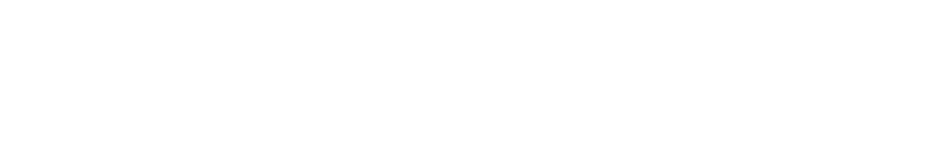
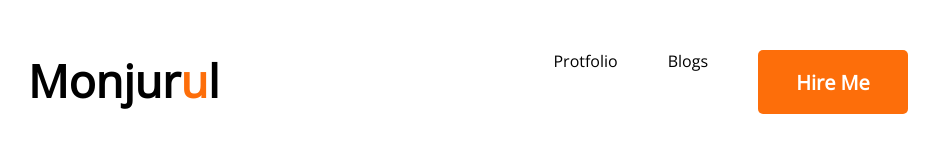
Before and after one commit to monjurulhaque64/web-protfolio, a plain HTML site: page index.html in a window 1280 px wide. Shown: the whole page, without its empty margins (172-1111 px from the left). Drawn offline with nearby package versions, Linux system fonts and the light colour scheme.

Commit message:
3rd edit

```diff
--- a/index.html
+++ b/index.html
@@ -6,8 +6,24 @@
     <meta name="viewport" content="width=device-width, initial-scale=1.0">
     <title>Protfolio</title>
     <link rel="stylesheet" href="style/style.css">
+    <link rel="preconnect" href="https://fonts.googleapis.com"><link rel="preconnect" href="https://fonts.gstatic.com" crossorigin><link href="https://fonts.googleapis.com/css2?family=Open+Sans&display=swap" rel="stylesheet">
 </head>
 <body>
+    <header>
+        <nav>
+            <h3 class="nav-title">Monjur<span class="text-primary">u</span>l</h3>
+            <ul>
+                <li>Protfolio</li>
+                <li>Blogs</li>
+                <li><button class="btn-primary">Hire Me</button></li>
+            </ul>
+        </nav>
+    </header>
+    <main>
 
+    </main>
+    <footer>
+
+    </footer>
 </body>
 </html>
--- a/style/style.css
+++ b/style/style.css
@@ -0,0 +1,40 @@
+*{
+    margin: 0;
+    font-family: 'Open Sans', sans-serif;
+}
+/* Header and Navigation styles */
+nav{
+    display: flex;
+    justify-content: space-between;
+    margin: 50px 200px;
+}
+nav ul{
+    display: flex;
+
+}
+nav li{
+    list-style: none;
+    margin-left: 50px;
+}
+.nav-title{
+    font-size: 45px;
+    font-weight: 800;
+}
+.text-primary{
+    color: #FD6E0A;
+}
+.btn-primary{
+    width: 150px;
+    height: 64px;
+    left: 1220px;
+    top: 50px;
+
+    background: #FD6E0A;
+    border-radius: 5px;
+
+    color: #FFFFFF;
+    font-weight: 700;
+    font-size: 20px;
+    border: 0;
+    padding: 18px 35px ;
+}
```
